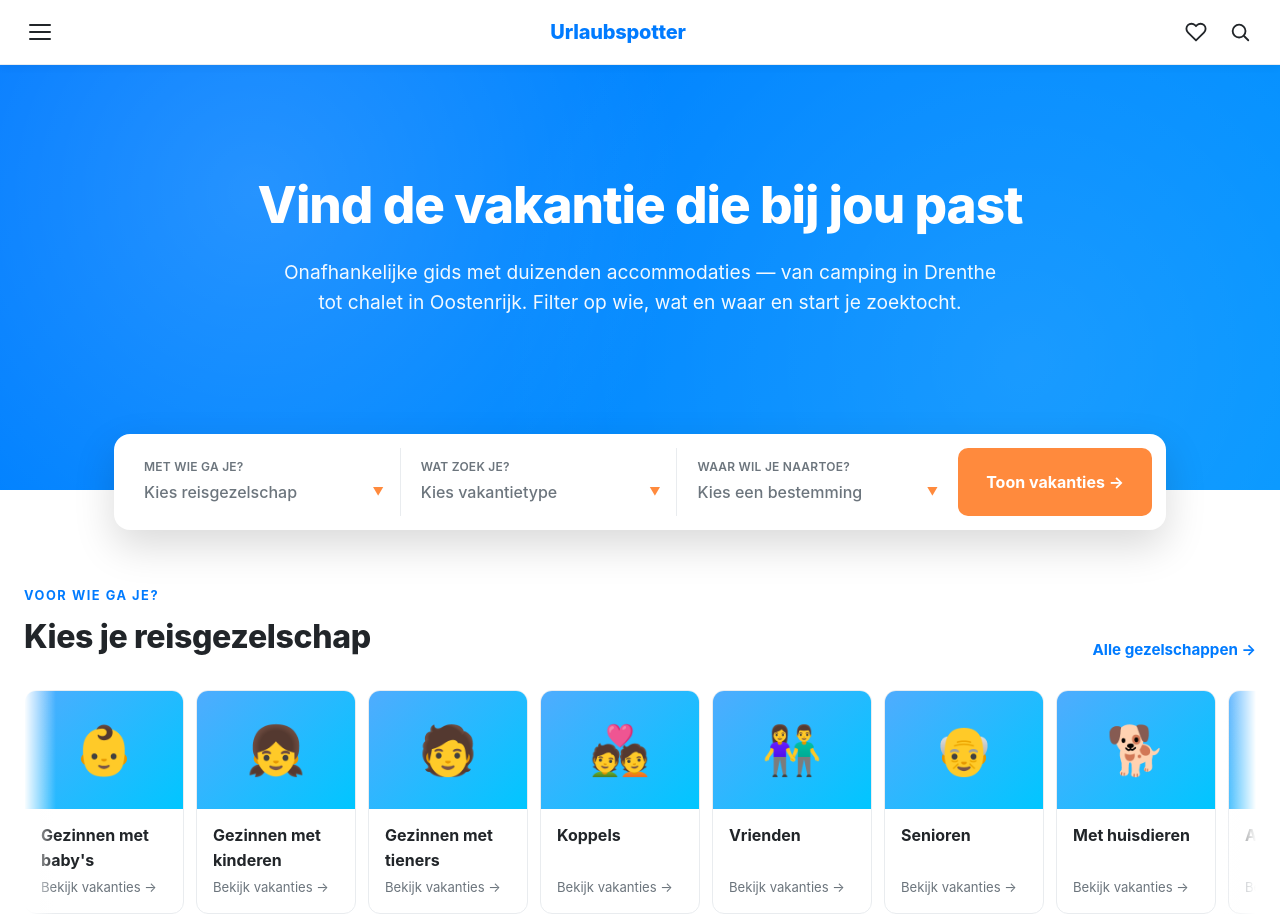
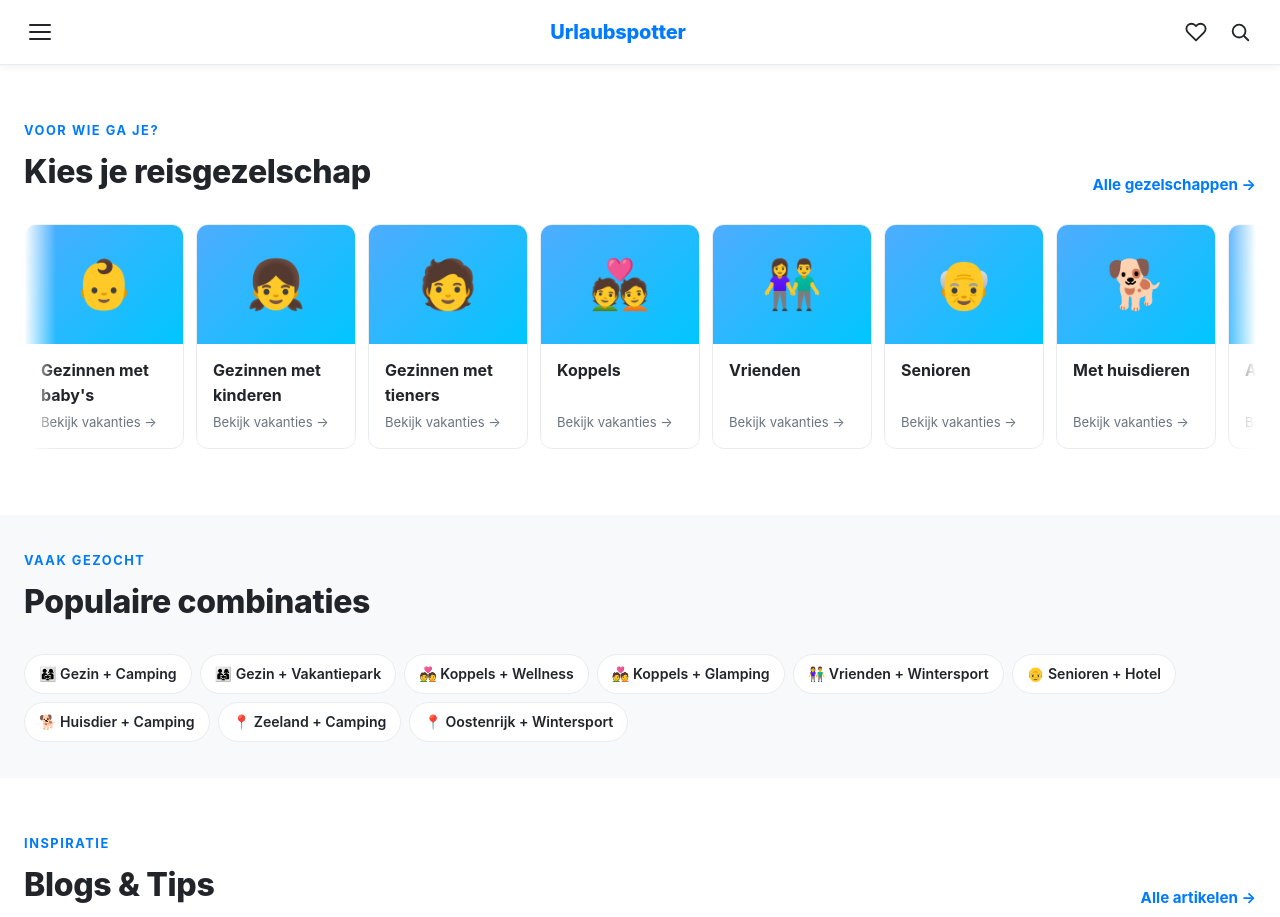
Before and after one commit to quentinmatthew2000/Urlaubspotter, a plain HTML site: page Homepagina.html in a window 1280 px wide. Shown: the top 917 px of the page. Drawn offline with Linux system fonts and the light colour scheme.

Commit message:
refactor: remove old navigation block
Verwijdert het oude hero-blok ("Vind de vakantie die bij jou past")
en de bijbehorende searchbar-floating mount + renderSearchbar-call
uit index.html en Homepagina.html. Maakt ruimte voor de nieuwe
geisoleerde search-navigation component.

Co-Authored-By: Claude Opus 4.7 (1M context) <noreply@anthropic.com>

```diff
--- a/Homepagina.html
+++ b/Homepagina.html
@@ -9,16 +9,6 @@
 <body>
 
 <header class="site-header"><div class="inner"></div></header>
-
-<!-- HERO met searchbar -->
-<section class="hero big">
-    <div class="hero-inner">
-        <h1>Vind de vakantie die bij jou past</h1>
-        <p class="lead">Onafhankelijke gids met duizenden accommodaties — van camping in Drenthe tot chalet in Oostenrijk. Filter op wie, wat en waar en start je zoektocht.</p>
-    </div>
-</section>
-
-<div class="searchbar-floating" id="hero-searchbar"></div>
 
 <!-- 1. WIE — Kies je reisgezelschap -->
 <section class="section">
@@ -318,7 +308,6 @@
 <script src="site.js?v=14"></script>
 <script>
     renderHeader('home');
-    renderSearchbar('hero-searchbar', { big: true });
 
     renderCategoryTiles('home-who-tiles', DATA.who(), {
         linkBuilder: (v) => `Niveau2-Wie.html?who=${v}`,
```
Also changed, not shown: index.html (+0 -11 lines).
